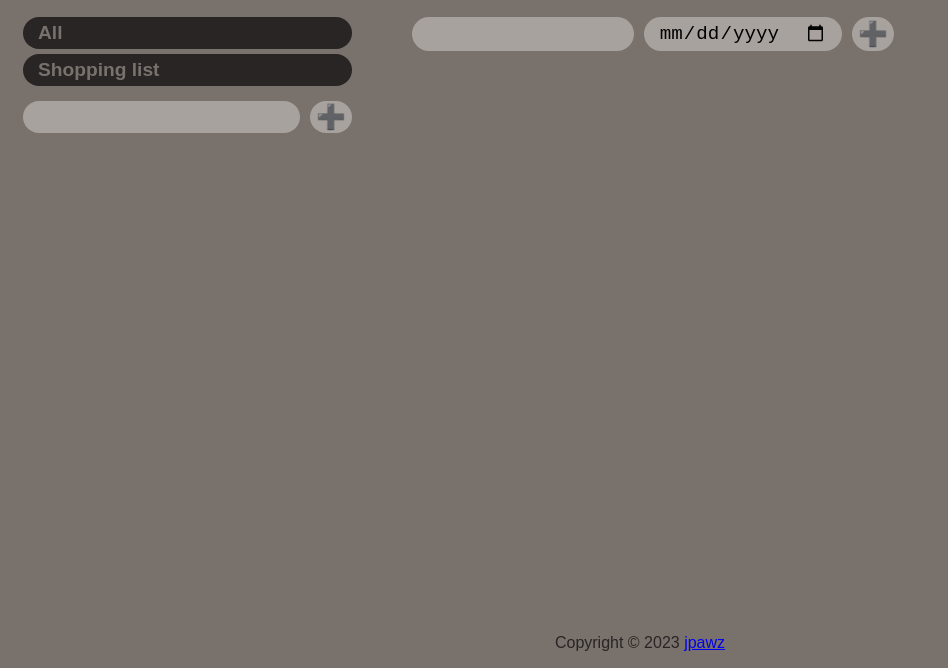
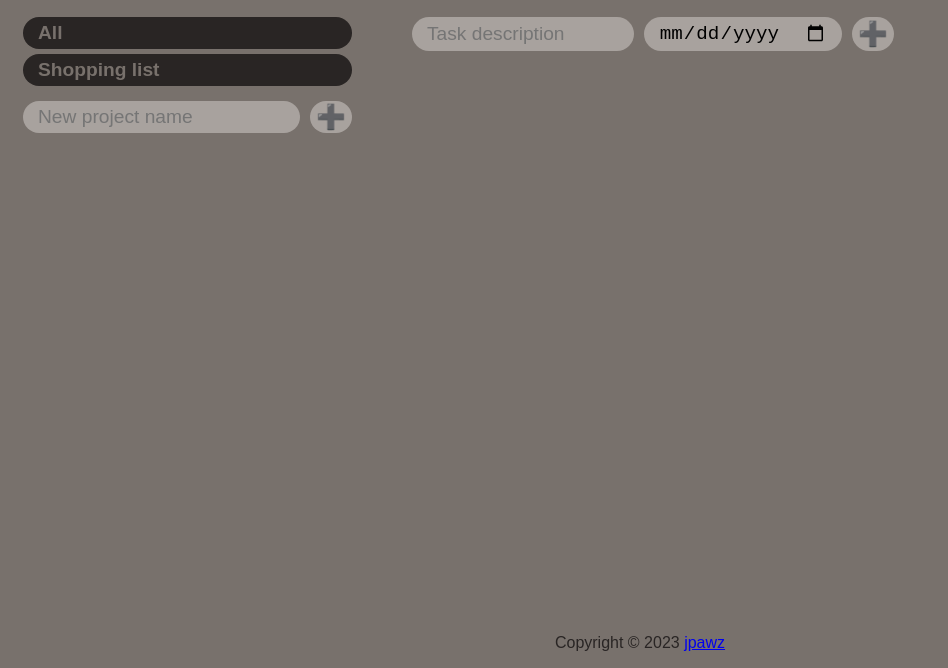
Before and after one commit to jpawz/todo-list, a website built with webpack: page dist/index.html in a window 1280 px wide. Shown: the part 140-808 px from the top of the page, without its empty margins (0-948 px from the left). Built offline with nearby package versions, Linux system fonts and the light colour scheme.

Commit message:
Add inputs placeholders

```diff
--- a/dist/index.html
+++ b/dist/index.html
@@ -22,7 +22,7 @@
                 <li>Shopping list</li>
             </ul>
             <span class="add-project-inputs">
-                <input type="text" id="new-project-name">
+                <input type="text" id="new-project-name" placeholder="New project name">
                 <button id="btn-add-project">➕</button>
             </span>
 
@@ -33,7 +33,7 @@
 
             </ul>
             <span class="add-task-inputs">
-                <input type="text" id="new-task-name">
+                <input type="text" id="new-task-name" placeholder="Task description">
                 <input type="date" id="new-task-date">
                 <button id="btn-add-task">➕</button>
             </span>
```
